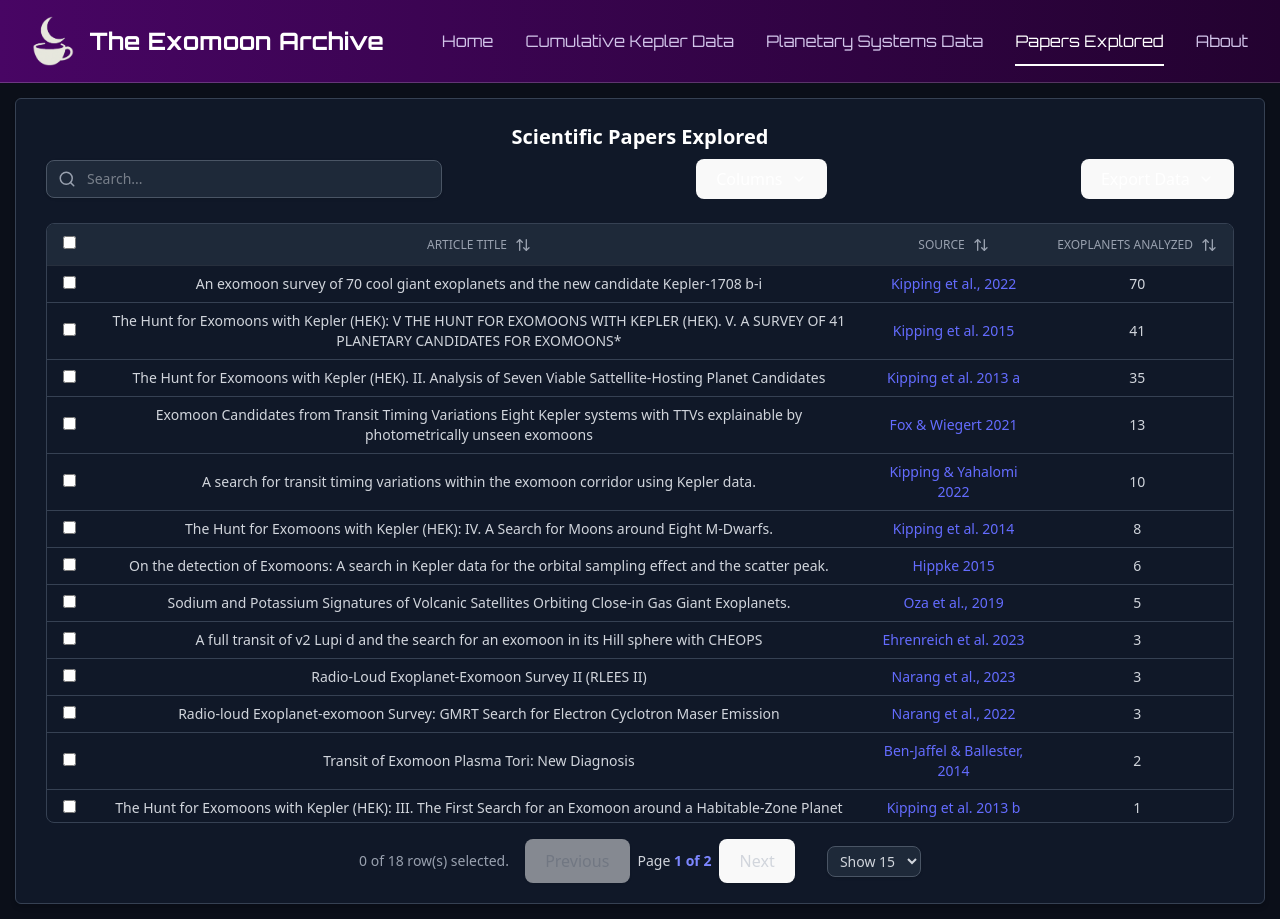
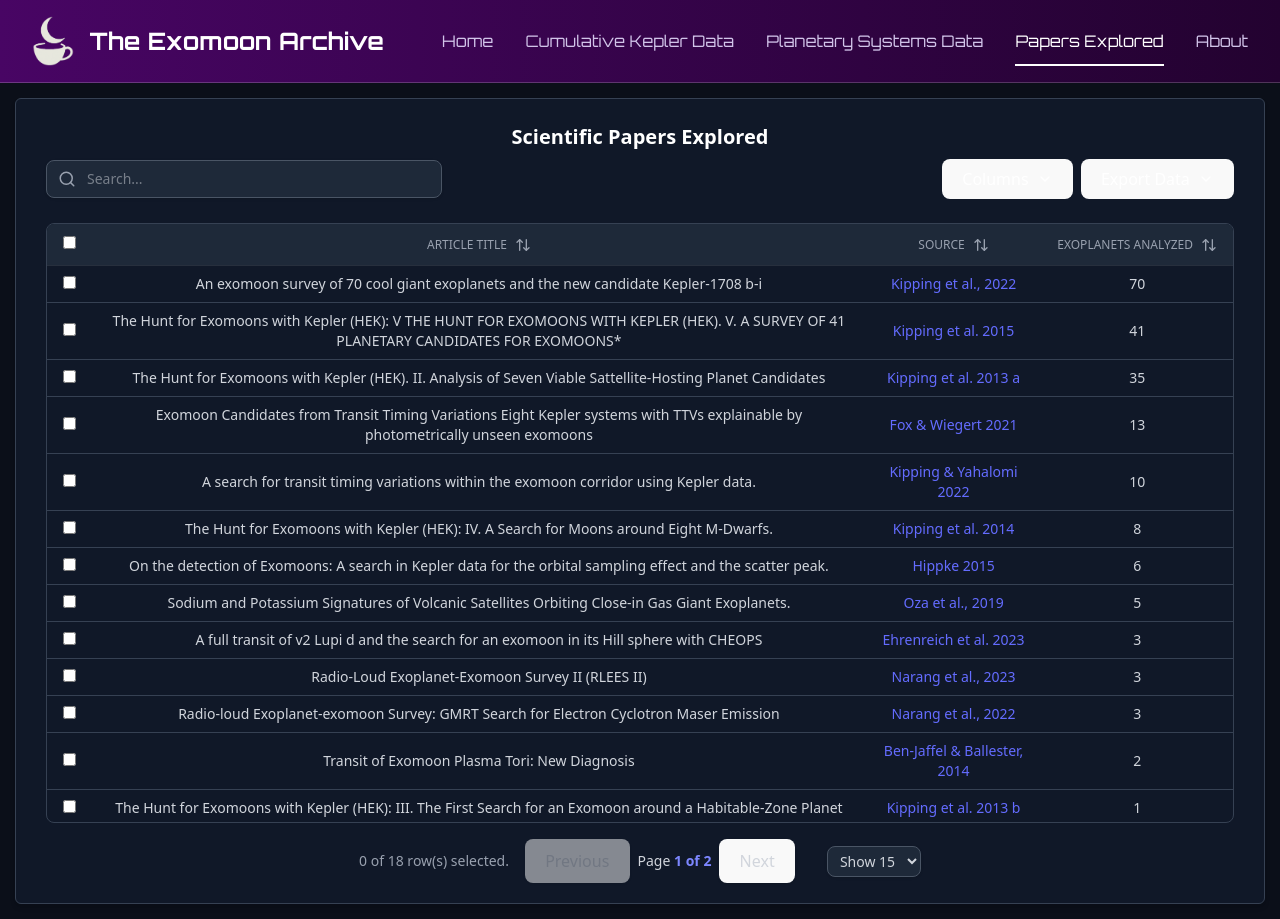
Before and after one commit to PenguinGuerrilla/TEA, a React (Vite) app: page /papers in a window 1280 px wide. Built offline with nearby package versions, Linux system fonts and the light colour scheme.

Commit message:
fix: fixed dropdown menu spacing on tables

```diff
--- a/src/Components/Table/MainTable.jsx
+++ b/src/Components/Table/MainTable.jsx
@@ -84,9 +84,10 @@ const MainTable = ({ data, columns, isLoading, isDataLoaded, title }) => {
                                 <Search size={18} />
                             </span>
                         </div>
+                        <div className="flex items-center gap-2">
                             <DropdownMenu>
                                 <DropdownMenuTrigger asChild>
-                                <Button variant="outline" className="ml-auto bg-gray-50 dark:bg-gray-800 ">
+                                    <Button variant="outline" className="bg-gray-50 dark:bg-gray-800 ">
                                         Columns <ChevronDown className="ml-2 h-4 w-4" />
                                     </Button>
                                 </DropdownMenuTrigger>
@@ -111,6 +112,7 @@ const MainTable = ({ data, columns, isLoading, isDataLoaded, title }) => {
                                 </DropdownMenuContent>
                             </DropdownMenu>
                             <ExcelExport selectedRows={table.getFilteredSelectedRowModel().rows} AllRows={table.getCoreRowModel().rows} fileName={title}/>
+                        </div>
                     </div>
                 </div>
 
```
Lines whose indentation alone changed are shown as unchanged.
